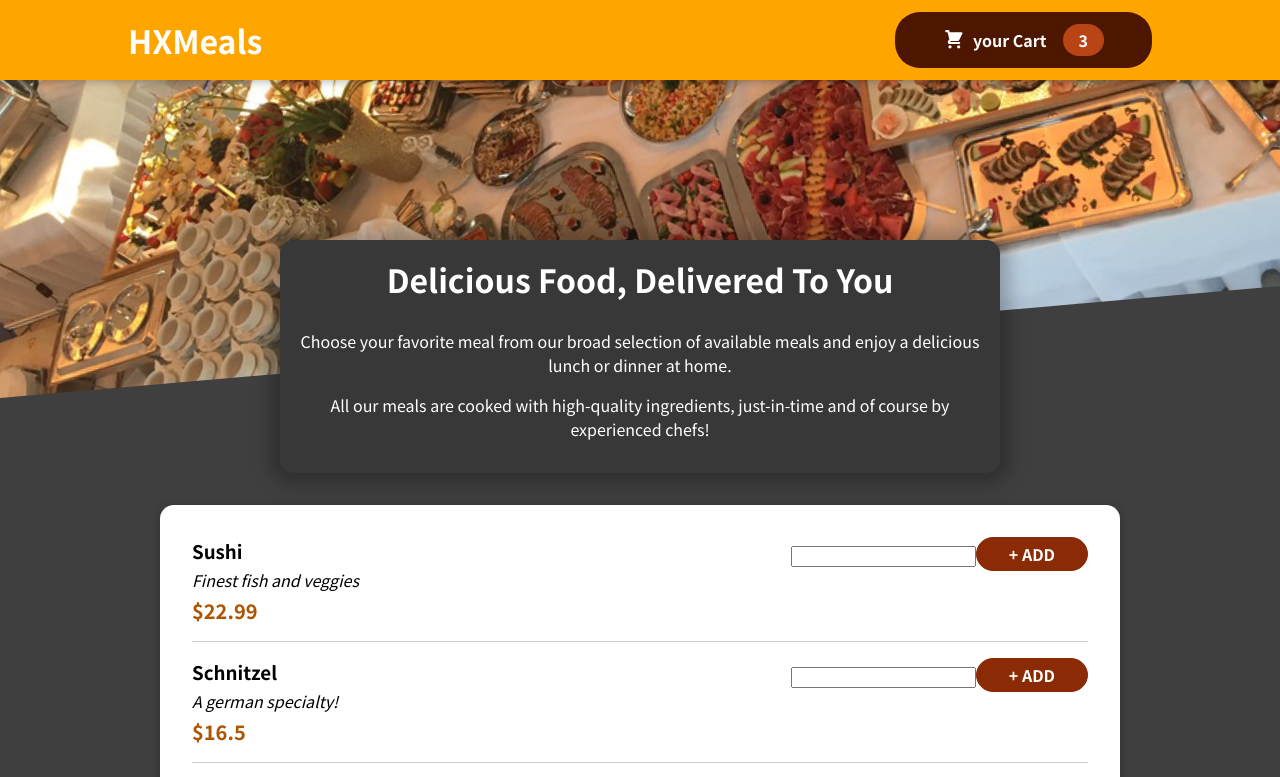
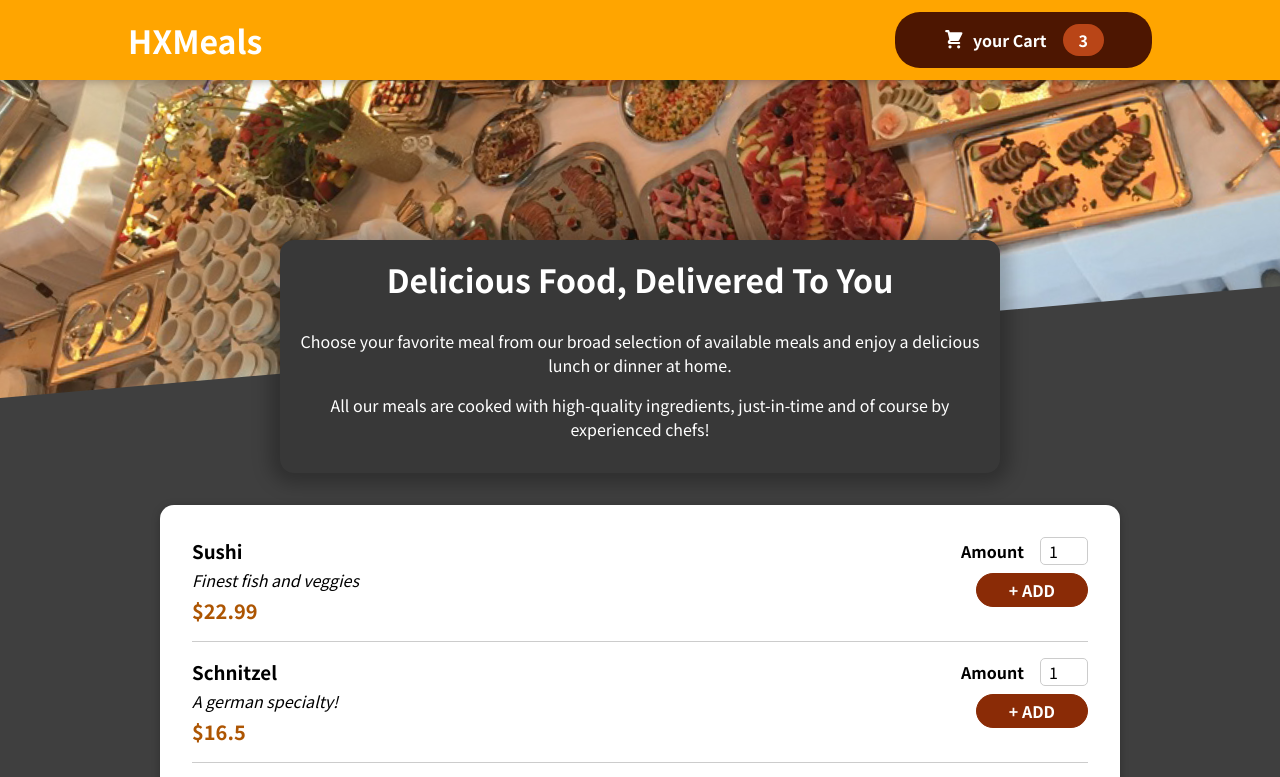
Before and after one commit to imshashikumarGH/food-order-app, a React (Create React App) app: page / in a window 1280 px wide. Shown: the top 777 px of the page. Built offline with nearby package versions, Linux system fonts and the light colour scheme.

Commit message:
Feature ItemListing : Using Input component in Meals List for seleting number of specific items

```diff
--- a/src/components/meals/MealIteam/MealItemForm.js
+++ b/src/components/meals/MealIteam/MealItemForm.js
@@ -1,13 +1,24 @@
 import React from "react";
-import classes from './MealItemForm.module.css'
+import Input from "../../common/Input";
+import classes from "./MealItemForm.module.css";
 
-const MealItemForm = () => {
-
-    return <form className={classes.form}>
-        <input/>
-        <button>+ ADD</button>
+const MealItemForm = (props) => {
+  return (
+    <form className={classes.form}>
+      <Input
+        label="Amount"
+        input={{
+          id: "amount_" + props.id,
+          type: "text",
+          min: "1",
+          max: "5",
+          step: "1",
+          defaultValue: "1",
+        }}
+      />
+      <button>+ ADD</button>
     </form>
-
-}
+  );
+};
 
 export default MealItemForm;
```
